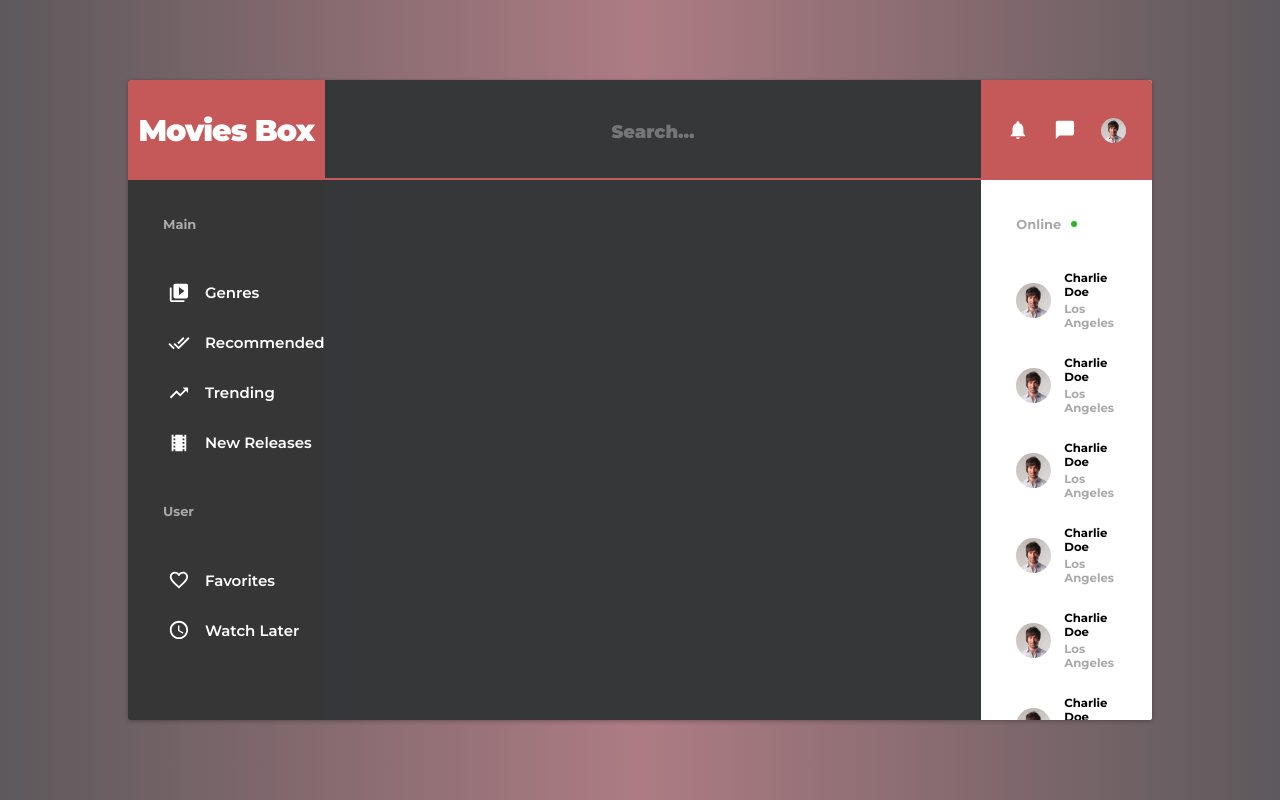
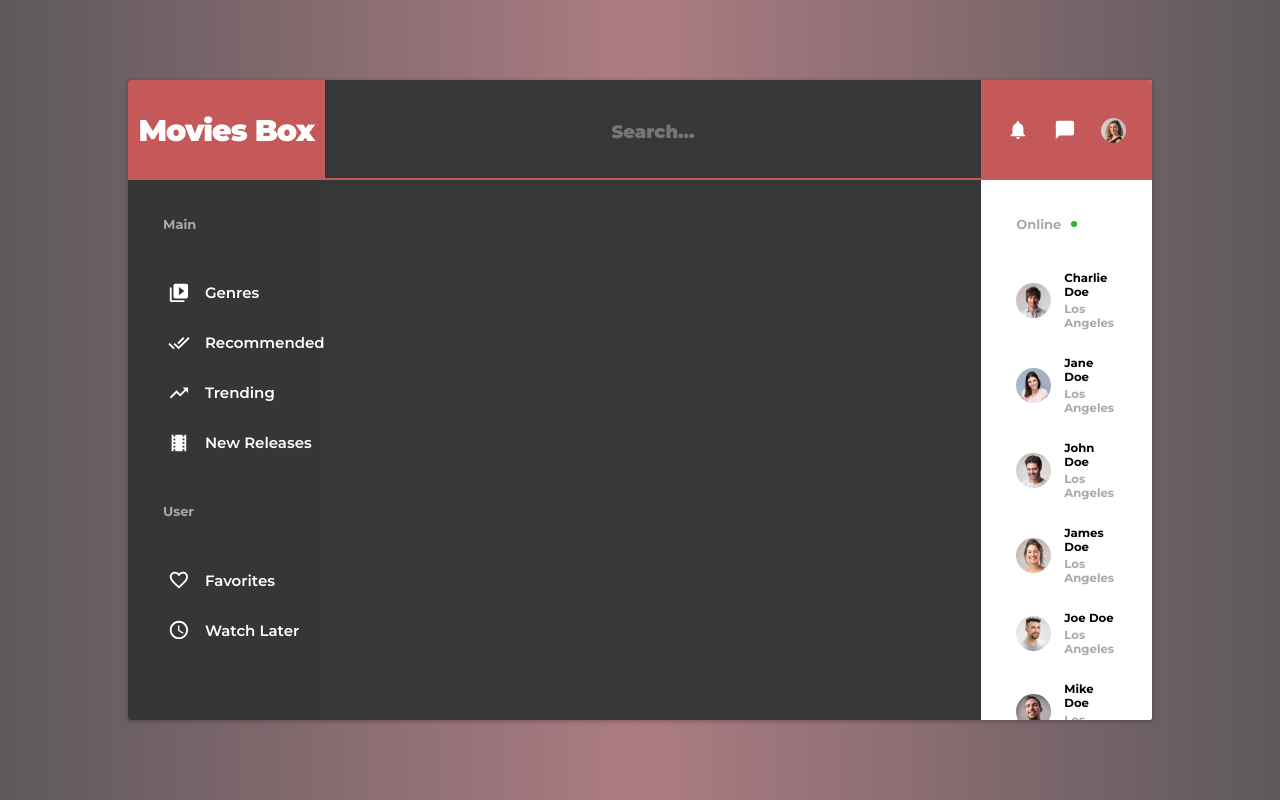
Before and after one commit to misterblack0/movies-app-react, a React (Create React App) app: page / in a window 1280 px wide. Built offline with nearby package versions, Linux system fonts and the light colour scheme.

Commit message:
components

```diff
--- a/public/style.css
+++ b/public/style.css
@@ -205,18 +205,12 @@ body {
   background-color: #fff;
   overflow: auto;
 
-
-
-
   scrollbar-width: thin;
 }
-
 
 .sidebar__right--body::-webkit-scrollbar {
   width: 11px;
 }
-
-
 
 .sidebar__right--footer {
   height: 10rem;
--- a/src/components/App.jsx
+++ b/src/components/App.jsx
@@ -1,127 +1,14 @@
 import React from "react";
 import SearchMovies from "./SearchMovies";
-import User from "./User";
-import users from "../users-data";
-
-import DoneAllIcon from "@material-ui/icons/DoneAll";
-import TrendingUpIcon from "@material-ui/icons/TrendingUp";
-import TheatersIcon from "@material-ui/icons/Theaters";
-import VideoLibraryIcon from "@material-ui/icons/VideoLibrary";
-import FavoriteBorderIcon from "@material-ui/icons/FavoriteBorder";
-import QueryBuilderIcon from "@material-ui/icons/QueryBuilder";
-import NotificationsIcon from "@material-ui/icons/Notifications";
-import ChatBubbleIcon from "@material-ui/icons/ChatBubble";
-import SearchIcon from "@material-ui/icons/Search";
+import LeftSidebar from "./LeftSidebar";
+import RightSidebar from "./RightSidebar";
 
 function App() {
   return (
     <div className="wrapper">
-      <aside className="sidebar__left">
-        <div className="logo">
-          <a href="https://google.ro">
-            <h1>Movies Box</h1>
-          </a>
-        </div>
-
-        <div className="sidebar__left--main">
-          <h2>Main</h2>
-          <div>
-            <a href="https://google.ro" className="sidebar__link">
-              <VideoLibraryIcon fontSize="large" />
-              <li>Genres</li>
-            </a>
-
-            <a href="https://google.ro" className="sidebar__link">
-              <DoneAllIcon fontSize="large" />
-              <li>Recommended</li>
-            </a>
-
-            <a href="https://google.ro" className="sidebar__link">
-              <TrendingUpIcon fontSize="large" />
-              <li>Trending</li>
-            </a>
-
-            <a href="https://google.ro" className="sidebar__link">
-              <TheatersIcon fontSize="large" />
-              <li>New Releases</li>
-            </a>
-          </div>
-        </div>
-
-        <div className="sidebar__left--user">
-          <h2>User</h2>
-
-          <div>
-            <a href="https://google.ro" className="sidebar__link">
-              <FavoriteBorderIcon fontSize="large" />
-              <li>Favorites</li>
-            </a>
-
-            <a href="https://google.ro" className="sidebar__link">
-              <QueryBuilderIcon fontSize="large" />
-              <li>Watch Later</li>
-            </a>
-          </div>
-        </div>
-      </aside>
-      <main className="main">
-        <SearchMovies />
-      </main>
-      <aside className="sidebar__right">
-        <div className="sidebar__right--header">
-          <NotificationsIcon fontSize="large" />
-          <ChatBubbleIcon fontSize="large" />
-          <img src="/img/profile_user.jpg" alt="user"></img>
-        </div>
-
-        <div className="sidebar__right--body">
-          <div className="heading">
-            <h2>Online</h2>
-            <span className="status online"></span>
-          </div>
-
-          <div className="users__container">
-            {users.map((user) => (
-              <User
-                key={user.id}
-                name={user.name}
-                img={user.imgURL}
-                city={user.city}
-              />
-            ))}
-          </div>
-
-          <div className="heading">
-            <h2>Offline</h2>
-            <span className="status offline"></span>
-          </div>
-
-          <div className="users__container offline--container">
-            {users.map((user) => (
-              <User
-                key={user.id}
-                name={user.name}
-                img={user.imgURL}
-                city={user.city}
-              />
-            ))}
-          </div>
-        </div>
-
-        <div className="sidebar__right--footer">
-          <form className="form--user">
-            <button type="submit">
-              <SearchIcon fontSize="large" />
-            </button>
-            <input
-              className="input--user"
-              type="text"
-              name="user-query"
-              placeholder="Search User"
-            ></input>
-          </form>
-        </div>
-      </aside>
+      <LeftSidebar />
+      <SearchMovies />
+      <RightSidebar />
     </div>
   );
 }
--- /dev/null
+++ b/src/components/LeftSidebar.jsx
@@ -0,0 +1,61 @@
+import React from "react";
+import DoneAllIcon from "@material-ui/icons/DoneAll";
+import TrendingUpIcon from "@material-ui/icons/TrendingUp";
+import TheatersIcon from "@material-ui/icons/Theaters";
+import VideoLibraryIcon from "@material-ui/icons/VideoLibrary";
+import FavoriteBorderIcon from "@material-ui/icons/FavoriteBorder";
+import QueryBuilderIcon from "@material-ui/icons/QueryBuilder";
+
+function LeftSidebar() {
+  return (
+    <aside className="sidebar__left">
+      <div className="logo">
+        <a href="https://google.ro">
+          <h1>Movies Box</h1>
+        </a>
+      </div>
+
+      <div className="sidebar__left--main">
+        <h2>Main</h2>
+        <div>
+          <a href="https://google.ro" className="sidebar__link">
+            <VideoLibraryIcon fontSize="large" />
+            <li>Genres</li>
+          </a>
+          <a href="https://google.ro" className="sidebar__link">
+            <DoneAllIcon fontSize="large" />
+            <li>Recommended</li>
+          </a>
+
+          <a href="https://google.ro" className="sidebar__link">
+            <TrendingUpIcon fontSize="large" />
+            <li>Trending</li>
+          </a>
+
+          <a href="https://google.ro" className="sidebar__link">
+            <TheatersIcon fontSize="large" />
+            <li>New Releases</li>
+          </a>
+        </div>
+      </div>
+
+      <div className="sidebar__left--user">
+        <h2>User</h2>
+
+        <div>
+          <a href="https://google.ro" className="sidebar__link">
+            <FavoriteBorderIcon fontSize="large" />
+            <li>Favorites</li>
+          </a>
+
+          <a href="https://google.ro" className="sidebar__link">
+            <QueryBuilderIcon fontSize="large" />
+            <li>Watch Later</li>
+          </a>
+        </div>
+      </div>
+    </aside>
+  );
+}
+
+export default LeftSidebar;
--- /dev/null
+++ b/src/components/RightSidebar.jsx
@@ -0,0 +1,68 @@
+import React from "react";
+import User from "./User";
+import users from "../users-data";
+import NotificationsIcon from "@material-ui/icons/Notifications";
+import ChatBubbleIcon from "@material-ui/icons/ChatBubble";
+import SearchIcon from "@material-ui/icons/Search";
+
+function RightSidebar() {
+  return (
+    <aside className="sidebar__right">
+      <div className="sidebar__right--header">
+        <NotificationsIcon fontSize="large" />
+        <ChatBubbleIcon fontSize="large" />
+        <img src="/img/profile_user7.jpg" alt="user"></img>
+      </div>
+
+      <div className="sidebar__right--body">
+        <div className="heading">
+          <h2>Online</h2>
+          <span className="status online"></span>
+        </div>
+
+        <div className="users__container">
+          {users.map((user) => (
+            <User
+              key={user.id}
+              name={user.name}
+              img={user.imgURL}
+              city={user.city}
+            />
+          ))}
+        </div>
+
+        <div className="heading">
+          <h2>Offline</h2>
+          <span className="status offline"></span>
+        </div>
+
+        <div className="users__container offline--container">
+          {users.map((user) => (
+            <User
+              key={user.id}
+              name={user.name}
+              img={user.imgURL}
+              city={user.city}
+            />
+          ))}
+        </div>
+      </div>
+
+      <div className="sidebar__right--footer">
+        <form className="form--user">
+          <button type="submit">
+            <SearchIcon fontSize="large" />
+          </button>
+          <input
+            className="input--user"
+            type="text"
+            name="user-query"
+            placeholder="Search User"
+          ></input>
+        </form>
+      </div>
+    </aside>
+  );
+}
+
+export default RightSidebar;
--- a/src/components/SearchMovies.jsx
+++ b/src/components/SearchMovies.jsx
@@ -20,6 +20,7 @@ function SearchMovies() {
   };
 
   return (
+    <main className="main">
       <div>
         <form className="form" onSubmit={searchMovies}>
           <input
@@ -44,6 +45,7 @@ function SearchMovies() {
             ))}
         </div>
       </div>
+    </main>
   );
 }
 
--- a/src/users-data.js
+++ b/src/users-data.js
@@ -7,38 +7,38 @@ const users = [
   },
   {
     id: 2,
-    name: "Charlie Doe",
-    imgURL: "/img/profile_user.jpg",
+    name: "Jane Doe",
+    imgURL: "/img/profile_user2.jpg",
     city: "Los Angeles",
   },
   {
     id: 3,
-    name: "Charlie Doe",
-    imgURL: "/img/profile_user.jpg",
+    name: "John Doe",
+    imgURL: "/img/profile_user3.jpg",
     city: "Los Angeles",
   },
   {
     id: 4,
-    name: "Charlie Doe",
-    imgURL: "/img/profile_user.jpg",
+    name: "James Doe",
+    imgURL: "/img/profile_user4.jpg",
     city: "Los Angeles",
   },
   {
     id: 5,
-    name: "Charlie Doe",
-    imgURL: "/img/profile_user.jpg",
+    name: "Joe Doe",
+    imgURL: "/img/profile_user5.jpg",
     city: "Los Angeles",
   },
   {
     id: 6,
-    name: "Charlie Doe",
-    imgURL: "/img/profile_user.jpg",
+    name: "Mike Doe",
+    imgURL: "/img/profile_user6.jpg",
     city: "Los Angeles",
   },
   {
     id: 7,
-    name: "Charlie Doe",
-    imgURL: "/img/profile_user.jpg",
+    name: "Elon Doe",
+    imgURL: "/img/profile_user7.jpg",
     city: "Los Angeles",
   },
 ];
```
Lines whose indentation alone changed are shown as unchanged.
